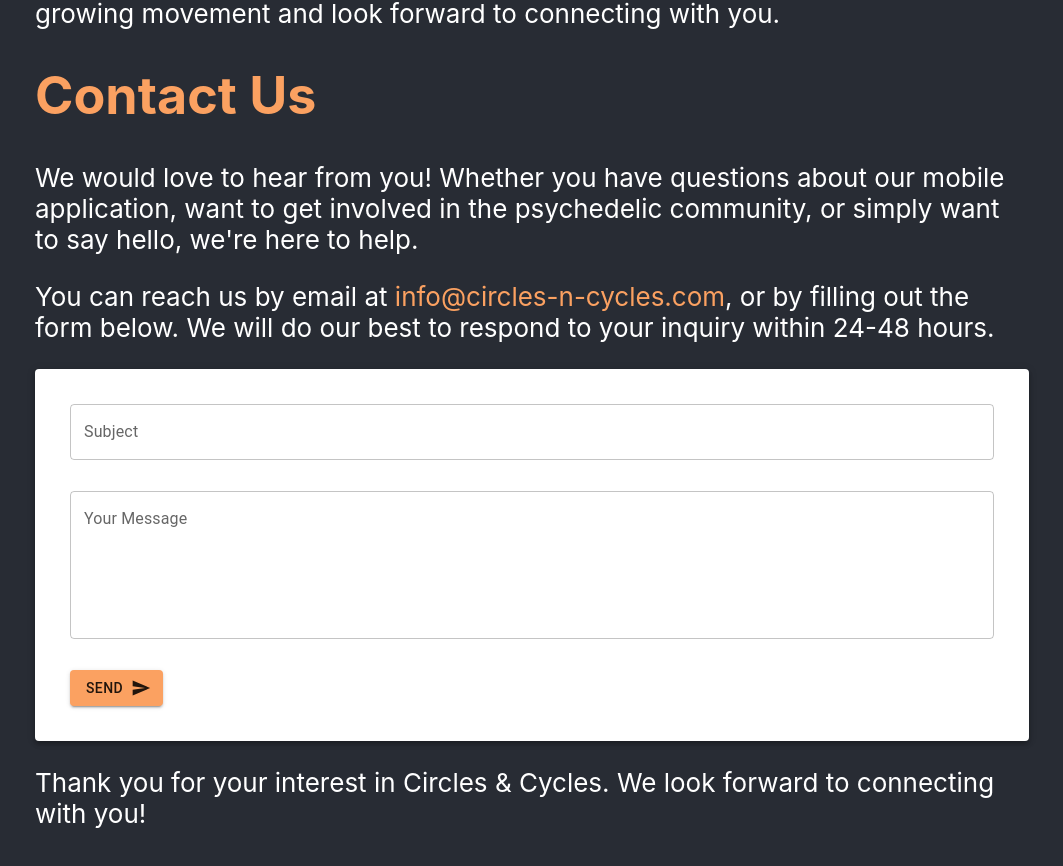
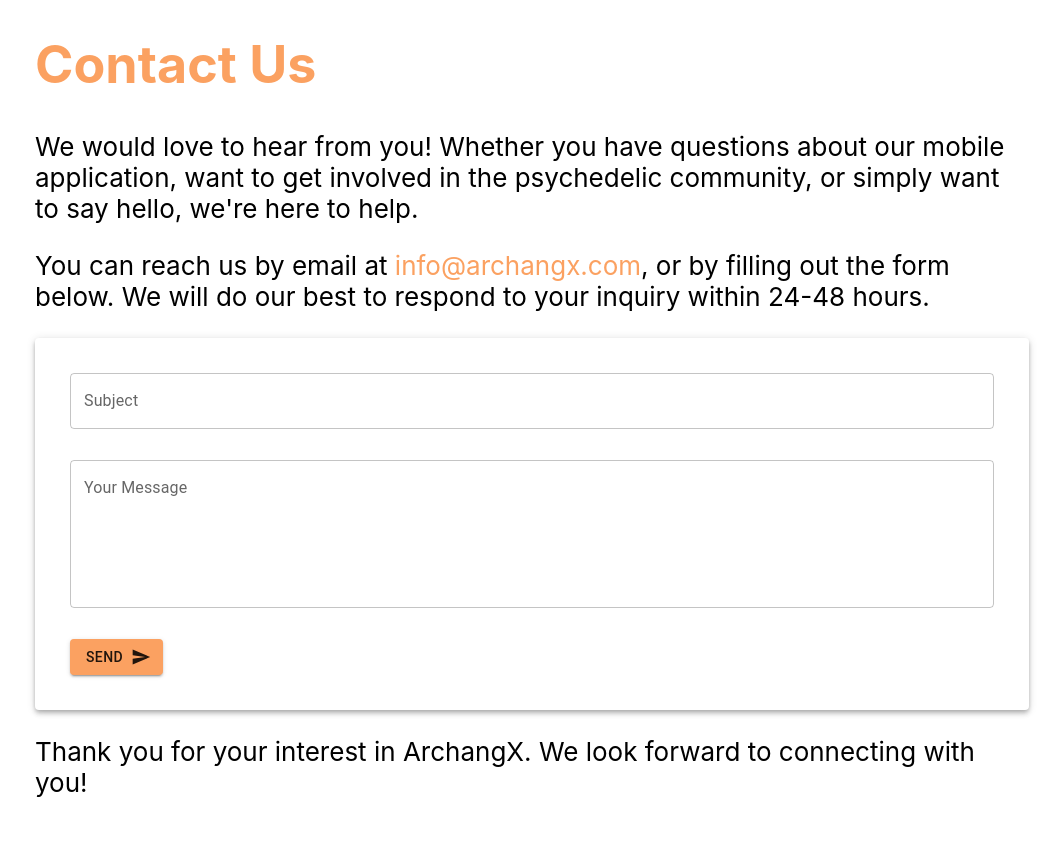
Before and after one commit to sharabiania/circles-website, a React (Create React App) app: page / in a window 1280 px wide. Shown: the part 1838-2704 px from the top of the page, without its empty margins (108-1171 px from the left). Built offline with nearby package versions, Linux system fonts and the light colour scheme.

Commit message:
Update site

```diff
--- a/src/App.css
+++ b/src/App.css
@@ -1,3 +1,7 @@
+:root {
+  --primary: #ffffff;
+  --accent:  #fba161;
+}
 .App {
   text-align: center;
 }
@@ -14,7 +18,7 @@
 }
 
 .App-header {
-  background-color: #282c34;
+  background-color: var(--primary);
   min-height: 100vh;
   display: flex;
   flex-direction: column;
@@ -23,11 +27,11 @@
   text-align: left;
   padding: 10%;;
   font-size: calc(10px + 2vmin);
-  color: white;
+  color: black;
 }
 
 .link, .link:visited {
-  color: #fba161;
+  color: var(--accent);
   text-decoration: none;
 }
 
@@ -45,7 +49,7 @@
   justify-content: space-between;
   position: sticky;
   top: 0;
-  background-color: #282c34;
+  background-color: var(--primary);
   opacity: 0.98;
   z-index: 100;
 }
--- a/src/App.js
+++ b/src/App.js
@@ -30,7 +30,7 @@
 
 
 function App() {
-  const companyName = "Circles & Cycles";
+  const companyName = "ArchangX";
   return (
     <ThemeProvider theme={theme} >
       <div className="App">
@@ -39,7 +39,7 @@
           <div style={{ padding: '15px' }}>
             <Company companyName={companyName} />
             <Team companyName={companyName} />
-            <Contact companyName={companyName} email="info@circles-n-cycles.com" />
+            <Contact companyName={companyName} email="info@archangx.com" />
           </div>
         </header>
         <Footing />
--- a/src/components/Contact.jsx
+++ b/src/components/Contact.jsx
@@ -17,7 +17,7 @@
         We would love to hear from you! Whether you have questions about our mobile application, want to get involved in the psychedelic community, or simply want to say hello, we're here to help.
       </p>
       <p>
-        You can reach us by email at <a className="link" href="mailto:info@circles-n-cycles.com">{email}</a>, or by filling out the form below. We will do our best to respond to your inquiry within 24-48 hours.
+        You can reach us by email at <a className="link" href="mailto:info@archangx.com">{email}</a>, or by filling out the form below. We will do our best to respond to your inquiry within 24-48 hours.
       </p>
 
       <Paper elevation={4}>
--- a/src/components/Footing.jsx
+++ b/src/components/Footing.jsx
@@ -13,7 +13,7 @@
       </ul>
 
       <div >
-        <p>Copyright © 2023 {companyName}.
+        <p>Copyright © {(new Date()).getFullYear()} {companyName}.
           All rights reserved.</p>
       </div>
 
--- a/src/components/Team.jsx
+++ b/src/components/Team.jsx
@@ -1,6 +1,5 @@
 const shahin = require('../assets/shahin.jpg');
 const ali = require('../assets/ali.jpg');
-const mahdi = require('../assets/mahdi.jpg');
 
 export default function Team({ companyName }) {
   return (<>
```
Also changed, not shown: src/assets/logo.png, src/assets/mahdi.jpg (deleted).
